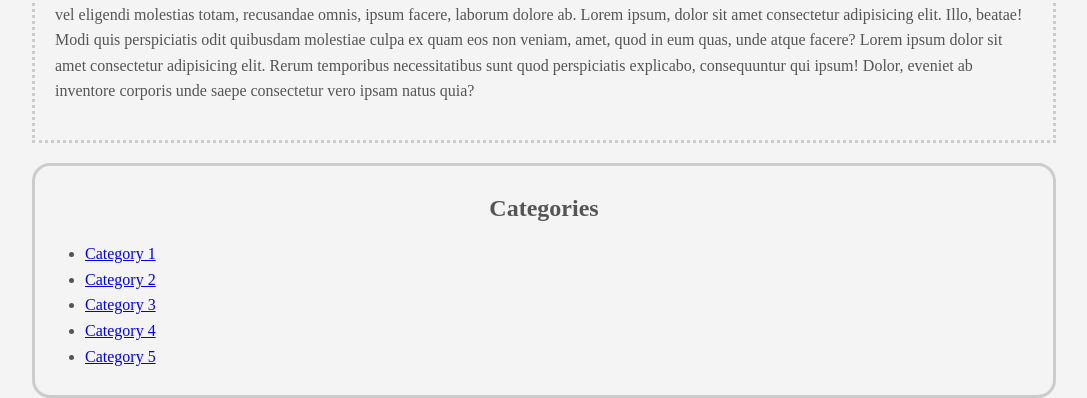
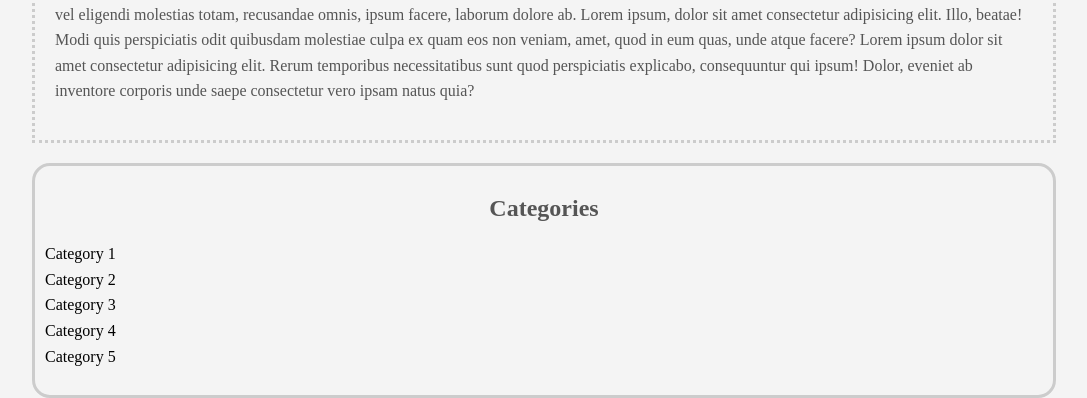
Before and after one commit to smoke-hux/Web-Development, a plain HTML site: page traversy css/csspractice.html in a window 1280 px wide. Shown: the part 404-802 px from the top of the page, without its empty margins (96-1183 px from the left). Drawn offline with Linux system fonts and the light colour scheme.

Commit message:
Update style.css

```diff
--- a/traversy css/style.css
+++ b/traversy css/style.css
@@ -51,4 +51,24 @@ body {
     font-style: normal;
 }
 
-.categories ul
+.categories ul {
+    padding: 0;
+    list-style-type: none;
+}
+
+a {
+    text-decoration: none;
+    color: black;
+}
+
+a:hover {
+    color: royalblue;
+}
+
+a:active {
+    color: brown;
+}
+
+a:visited {
+    color: goldenrod;
+}
```
